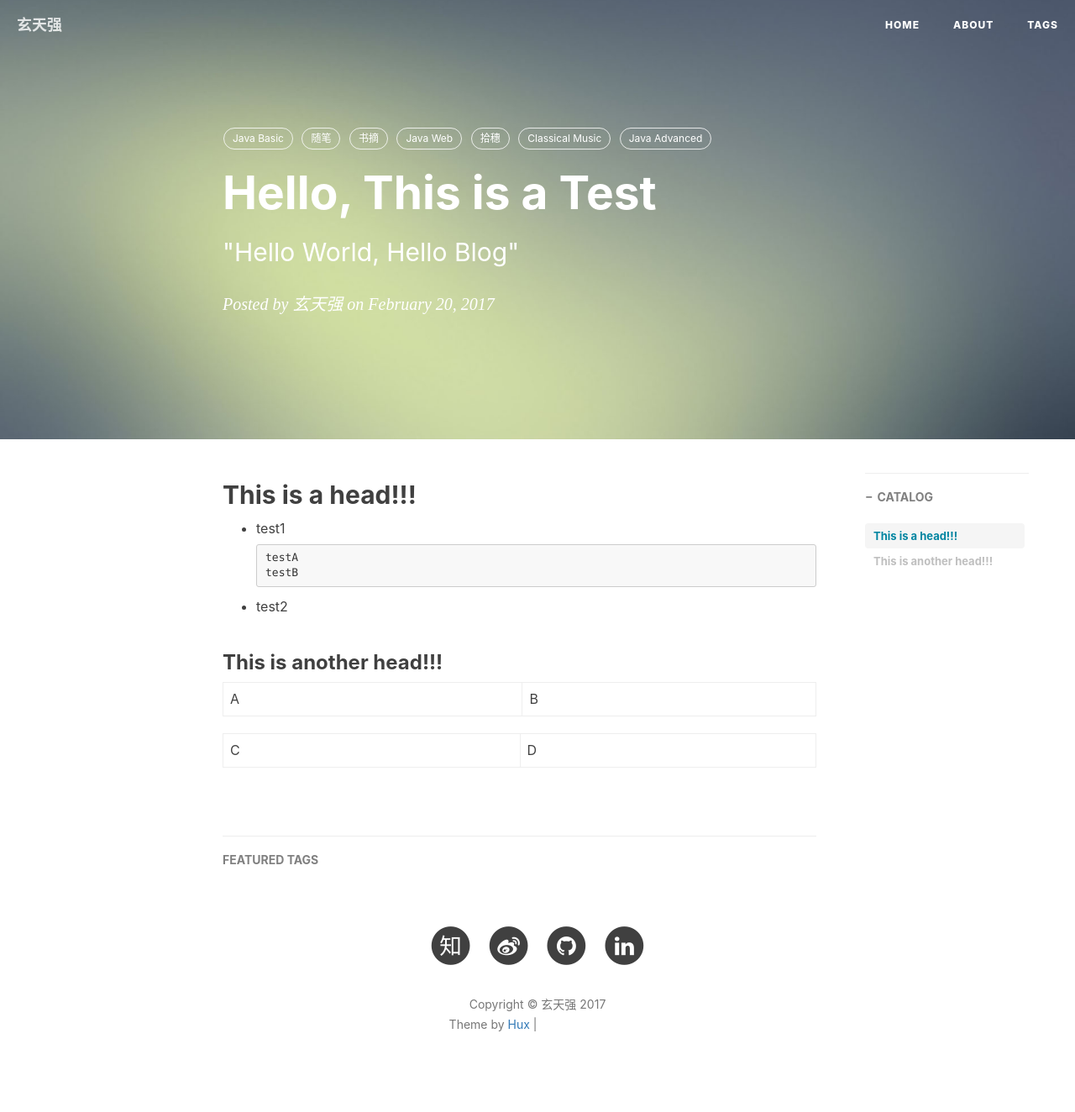
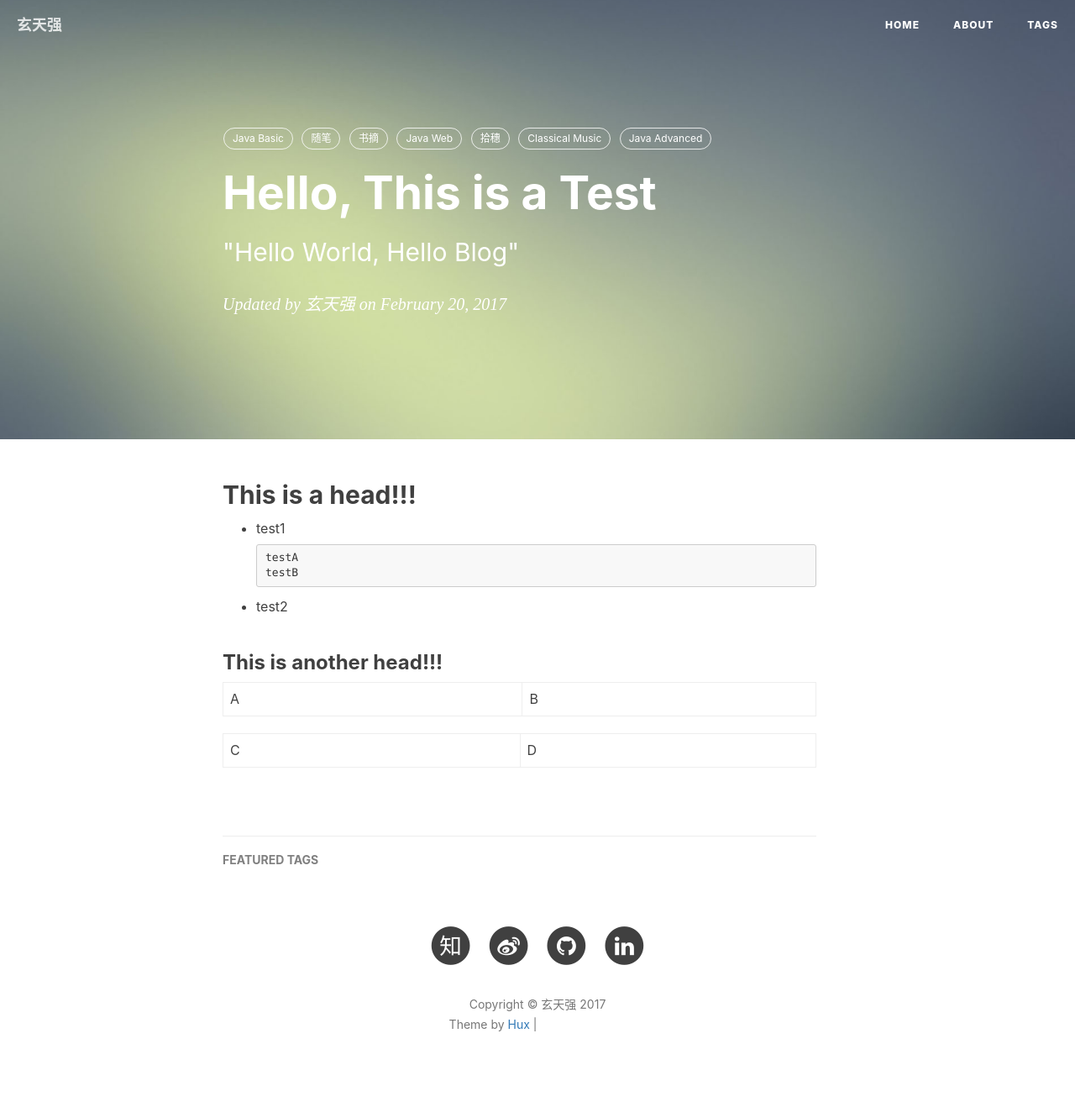
Before and after one commit to sophon250/sophon250.github.io, a Jekyll site: the page built from _posts/2017-02-20-post_template_xtq.md, in a window 1280 px wide. Shown: the whole page at 84% size. Built offline with Jekyll 4.4.1, drawn with Linux system fonts in a browser that asks for light colours; nearby versions of some CDN libraries; comment, search, counter and statistics services are not loaded; grey boxes are pictures that could not be loaded.

```diff
--- a/_layouts/post.html
+++ b/_layouts/post.html
@@ -40,7 +40,7 @@ layout: default
                     {% comment %} if page.subtitle {% endcomment %}
                     <h2 class="subheading">{{ page.subtitle }}</h2>
                     {% comment %} endif {% endcomment %}
-                    <span class="meta">Posted by {% if page.author %}{{ page.author }}{% else %}{{ site.title }}{% endif %} on {{ page.date | date: "%B %-d, %Y" }}</span>
+                    <span class="meta">Updated by {% if page.author %}{{ page.author }}{% else %}{{ site.title }}{% endif %} on {{ page.date | date: "%B %-d, %Y" }}</span>
                 </div>
             </div>
         </div>
```
Also changed, not shown: _posts/2017-02-20-post_template_xtq.md (+0 -1 lines).
